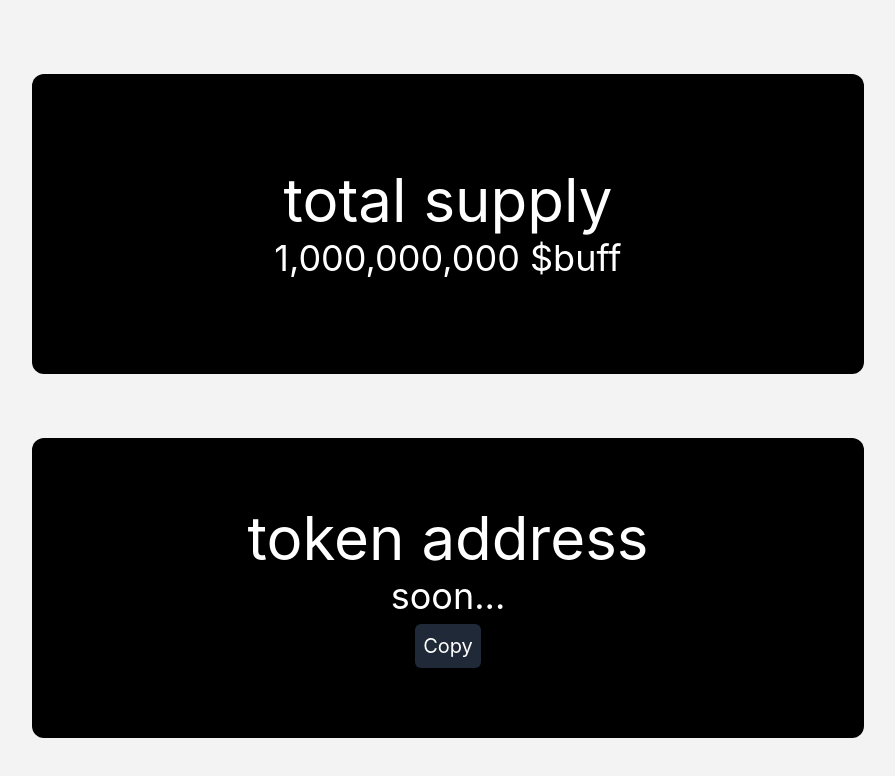
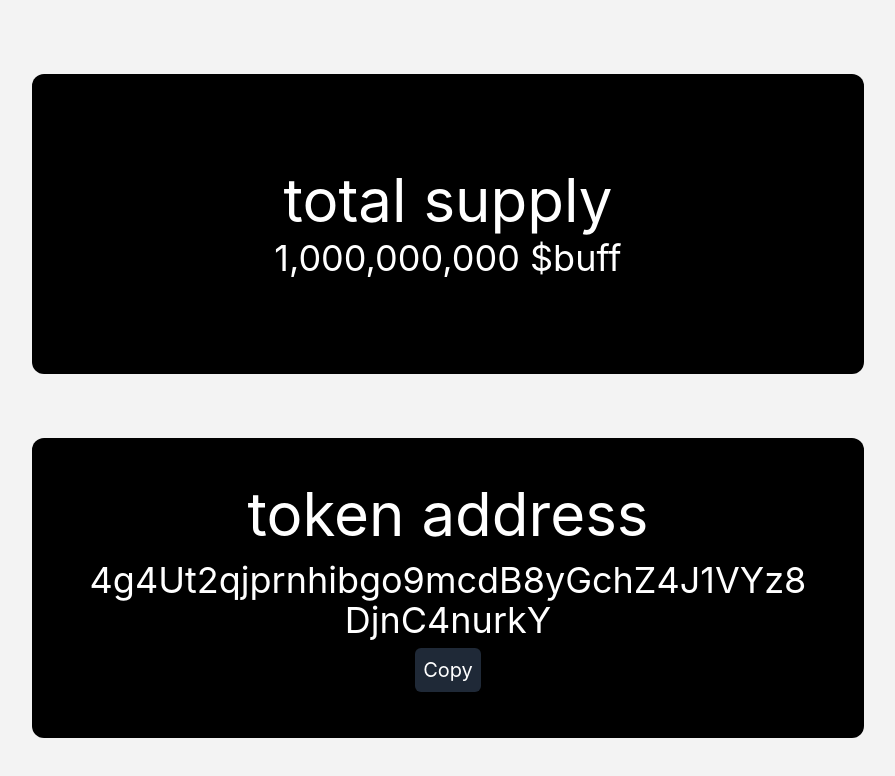
Before and after one commit to jukezispilled/buff2, a React (Create React App) app: page / in a window 1280 px wide. Shown: the part 1014-1790 px from the top of the page, without its empty margins (192-1087 px from the left). Built offline with nearby package versions, Linux system fonts and the light colour scheme.

Commit message:
Initial commit

```diff
--- a/src/App.js
+++ b/src/App.js
@@ -8,7 +8,7 @@ function App() {
   const [copied, setCopied] = useState(false);
 
   const handleCopy = () => {
-    navigator.clipboard.writeText("soon...");
+    navigator.clipboard.writeText("4g4Ut2qjprnhibgo9mcdB8yGchZ4J1VYz8DjnC4nurkY");
     setCopied(true);
     setTimeout(() => {
       setCopied(false);
@@ -55,7 +55,7 @@ function App() {
                   <div className='grid text-center'>
                     token address
                     <div className="text-center pt-[2%] text-2xl md:text-4xl break-all mx-12">
-                      soon...
+                      4g4Ut2qjprnhibgo9mcdB8yGchZ4J1VYz8DjnC4nurkY
                     </div>
                     <div className='flex justify-center'>
                       <button
```
